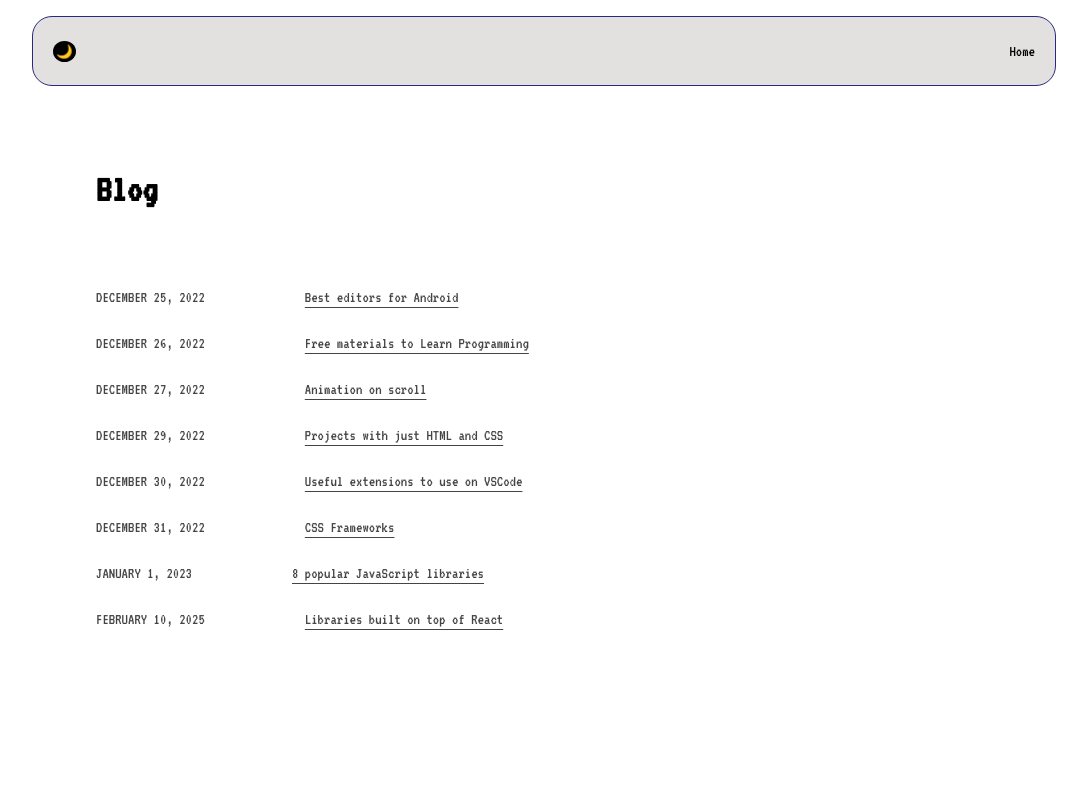
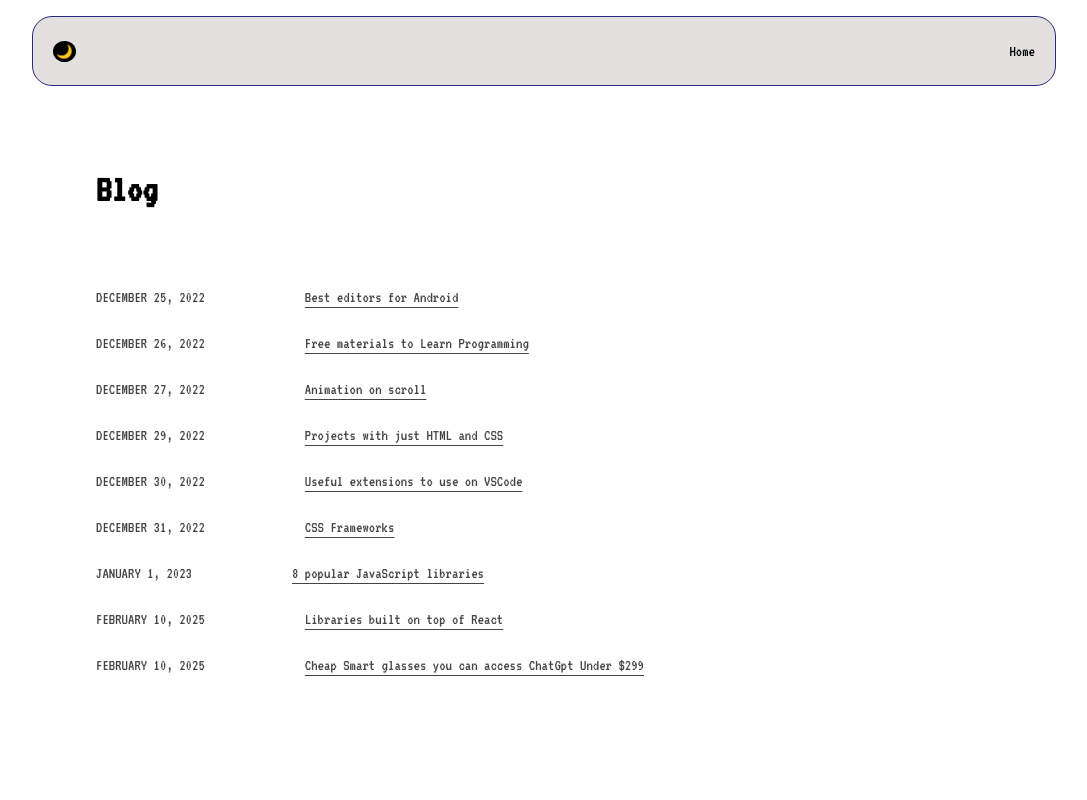
Before and after one commit to Joebakid/My-Porfolio, a React (Create React App) app: page /blog in a window 1280 px wide. Shown: the top 800 px of the page, without its empty margins (96-1183 px from the left). Built offline with nearby package versions, Linux system fonts and the light colour scheme.

Commit message:
new changes

```diff
--- a/src/App.css
+++ b/src/App.css
@@ -56,7 +56,7 @@ section {
   padding: 100px 0;
 }
 
-.likes-container{
+.likes-container {
   padding-top: 150px;
   /* display: flex;
   gap:20px;
@@ -151,6 +151,10 @@ hr {
 html {
   transition: all 1sec;
   scroll-behavior: smooth;
+}
+
+.vh {
+  height: 100vh;
 }
 
 body {
@@ -599,13 +603,12 @@ pre {
     /* width: 50%; */
   }
 
-  .likes-container{
+  .likes-container {
     padding-top: 150px;
     display: flex;
-    gap:20px;
+    gap: 20px;
     flex-direction: column;
     justify-content: center;
     align-items: center;
   }
-
 }
--- a/src/blog/BlogList.js
+++ b/src/blog/BlogList.js
@@ -78,6 +78,11 @@ function BlogList({ BlogListItems }) {
       blogtitle: "Libraries built on top of React",
       slug: "react-libraries",
     },
+    {
+      timestamp: getFormattedDate(new Date()),
+      blogtitle: "Cheap Smart glasses you can access ChatGpt Under $299",
+      slug: "smart-glasses",
+    },
   ];
 
   return (
```
